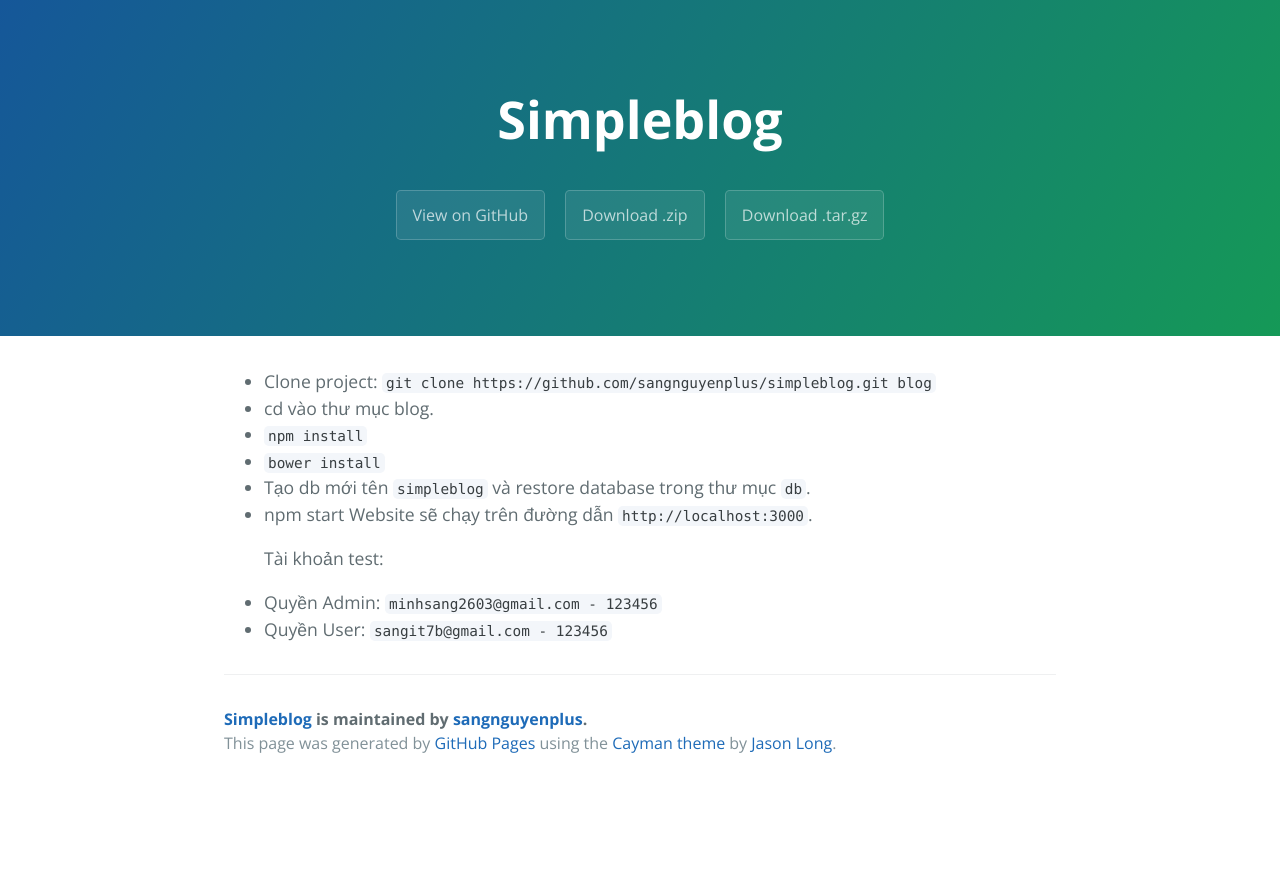
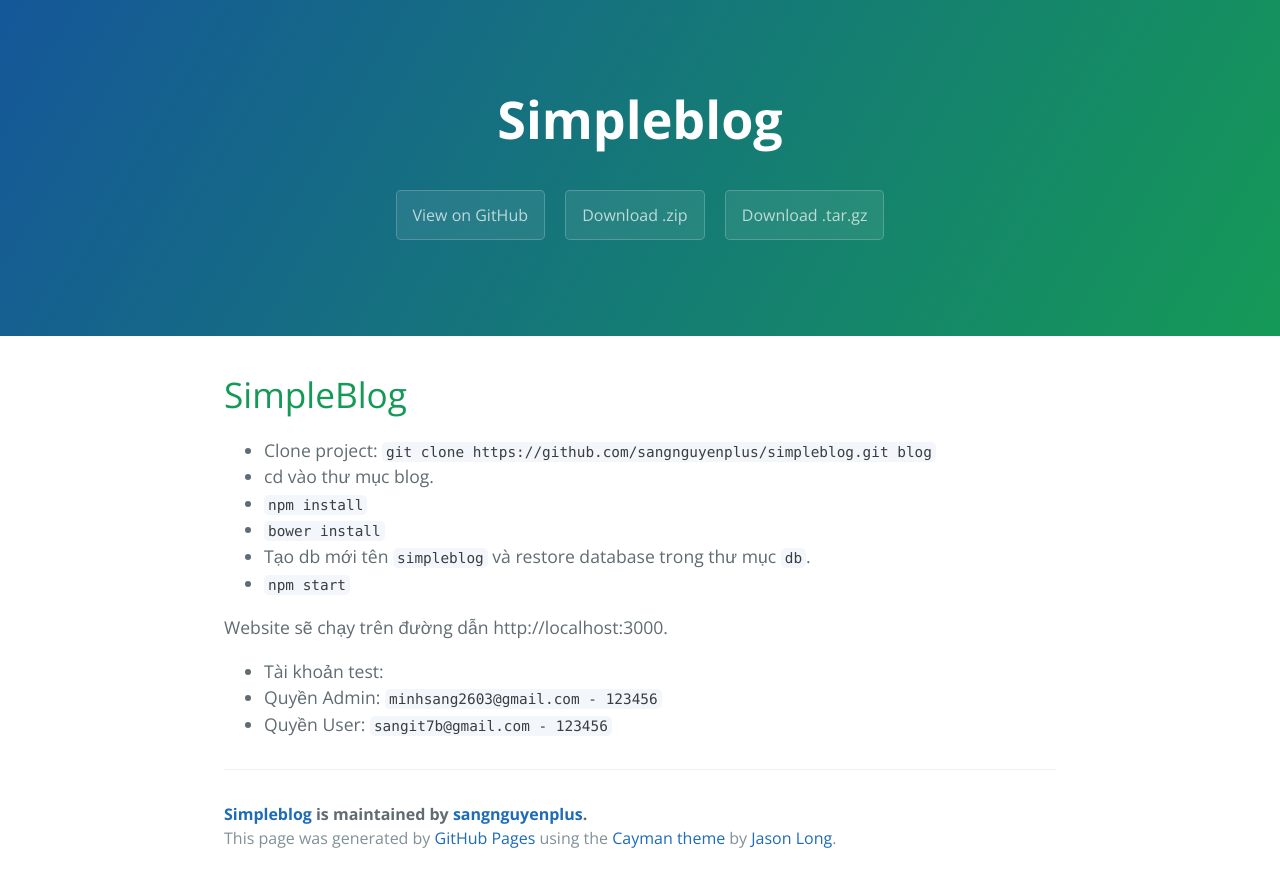
Before and after one commit to sangnguyenplus/simpleblog, a plain HTML site: page index.html in a window 1280 px wide. Before the commit the page ends 800 px from the top, so only its background shows below. Drawn offline with nearby package versions, Linux system fonts and the light colour scheme.

Commit message:
Create gh-pages branch via GitHub

```diff
--- a/index.html
+++ b/index.html
@@ -19,19 +19,23 @@
     </section>
 
     <section class="main-content">
-      <ul>
+      <h1>
+<a id="simpleblog" class="anchor" href="#simpleblog" aria-hidden="true"><span class="octicon octicon-link"></span></a>SimpleBlog</h1>
+
+<ul>
 <li>Clone project: <code>git clone https://github.com/sangnguyenplus/simpleblog.git blog</code>
 </li>
 <li>cd vào thư mục blog.</li>
 <li><code>npm install</code></li>
 <li><code>bower install</code></li>
 <li>Tạo db mới tên <code>simpleblog</code> và restore database trong thư mục <code>db</code>.</li>
-<li>
-<p>npm start
-Website sẽ chạy trên đường dẫn <code>http://localhost:3000</code>.</p>
+<li><code>npm start</code></li>
+</ul>
 
-<p>Tài khoản test:</p>
-</li>
+<p>Website sẽ chạy trên đường dẫn http://localhost:3000.</p>
+
+<ul>
+<li>Tài khoản test:</li>
 <li>Quyền Admin: <code>minhsang2603@gmail.com - 123456</code>
 </li>
 <li>Quyền User: <code>sangit7b@gmail.com - 123456</code>
--- a/params.json
+++ b/params.json
@@ -1 +1 @@
-{"name":"Simpleblog","tagline":"","body":"* Clone project: `git clone https://github.com/sangnguyenplus/simpleblog.git blog`\r\n* cd vào thư mục blog.\r\n* `npm install`\r\n* `bower install`\r\n* Tạo db mới tên `simpleblog` và restore database trong thư mục `db`.\r\n* npm start\r\n Website sẽ chạy trên đường dẫn `http://localhost:3000`.\r\n\r\n Tài khoản test:\r\n* Quyền Admin: `minhsang2603@gmail.com - 123456`\r\n* Quyền User: `sangit7b@gmail.com - 123456`","google":"","note":"Don't delete this file! It's used internally to help with page regeneration."}
+{"name":"Simpleblog","tagline":"","body":"# SimpleBlog\r\n\r\n- Clone project: `git clone https://github.com/sangnguyenplus/simpleblog.git blog`\r\n- cd vào thư mục blog.\r\n- `npm install`\r\n- `bower install`\r\n- Tạo db mới tên `simpleblog` và restore database trong thư mục `db`.\r\n- `npm start`\r\n\r\nWebsite sẽ chạy trên đường dẫn http://localhost:3000.\r\n\r\n- Tài khoản test:\r\n+ Quyền Admin: `minhsang2603@gmail.com - 123456`\r\n+ Quyền User: `sangit7b@gmail.com - 123456`\r\n\r\n","google":"","note":"Don't delete this file! It's used internally to help with page regeneration."}
```
